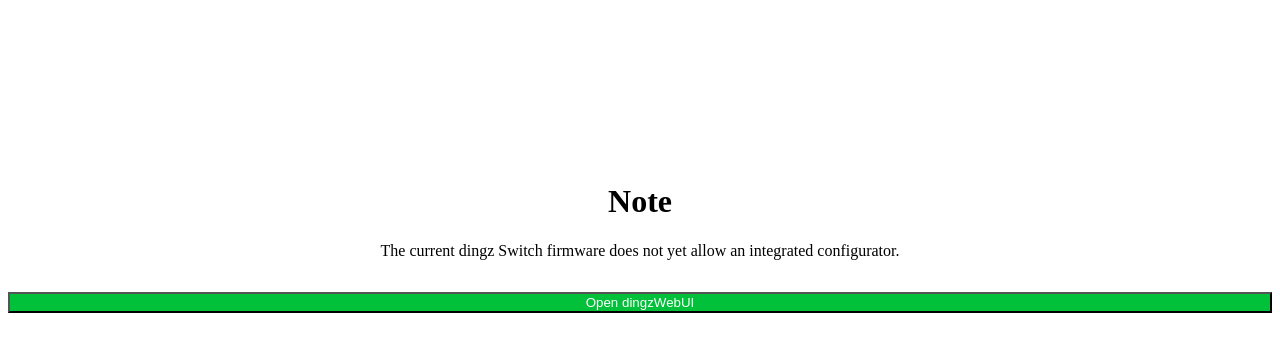
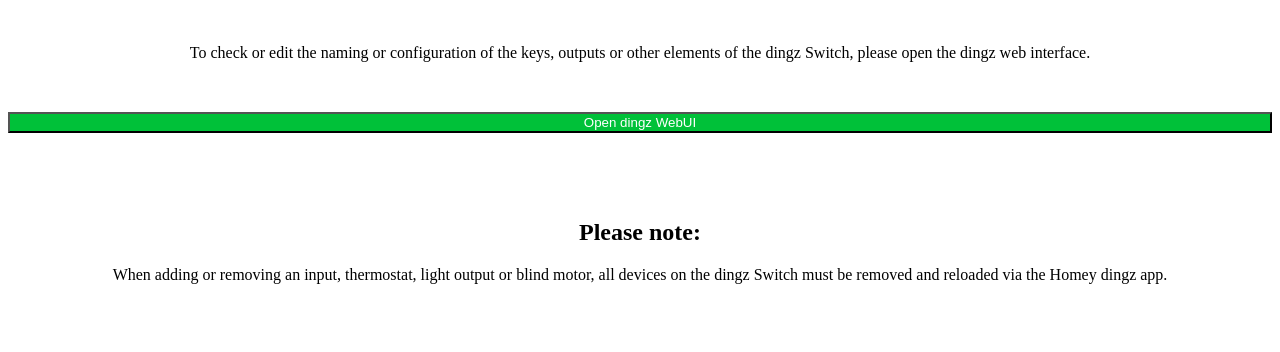
Before and after one commit to TheLostHomeyAppRepositories/homey.dingz, a website: page drivers/dingz/pair/dingzWebUI.html in a window 1280 px wide. Drawn offline with Linux system fonts and the light colour scheme.

Commit message:
text changed

```diff
--- a/drivers/dingz/pair/dingzWebUI.html
+++ b/drivers/dingz/pair/dingzWebUI.html
@@ -53,13 +53,19 @@
 
 <div class="dingz-pairing">
   <div class="form-group">
-    <iframe id="dingzWebUI" class="iframe"></iframe>
+     <br /><br />
+    <!-- <iframe id="dingzWebUI" class="iframe"></iframe> -->
     <div class="node">
-      <h1>Note</h1>
-      <span> The current dingz Switch firmware does not yet allow an integrated configurator. <br /><br /></span>
+      <span>To check or edit the naming or configuration of the keys, outputs or other elements of the dingz Switch, please open the dingz web interface.</span>
     </div>
+     <br /><br />
     <div class="form-group buttons">
-      <button id="open_dingzWebUI" class="button" data-i18n="pair.next">Open dingzWebUI</button>
+      <button id="open_dingzWebUI" class="button" data-i18n="pair.next">Open dingz WebUI</button>
+    </div>
+     <br /><br /><br />
+    <div class="node">
+      <h2><strong>Please note:</strong></h2>
+      <span>When adding or removing an input, thermostat, light output or blind motor, all devices on the dingz Switch must be removed and reloaded via the Homey dingz app.</span>
     </div>
   </div>
 </div>
```
Also changed, not shown: README.md.
